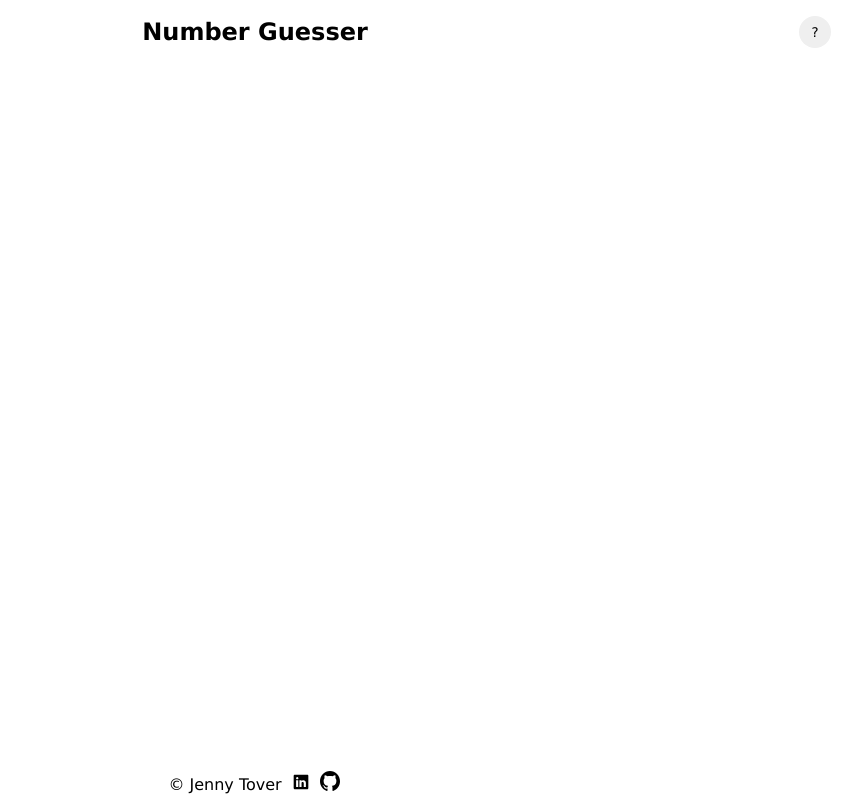
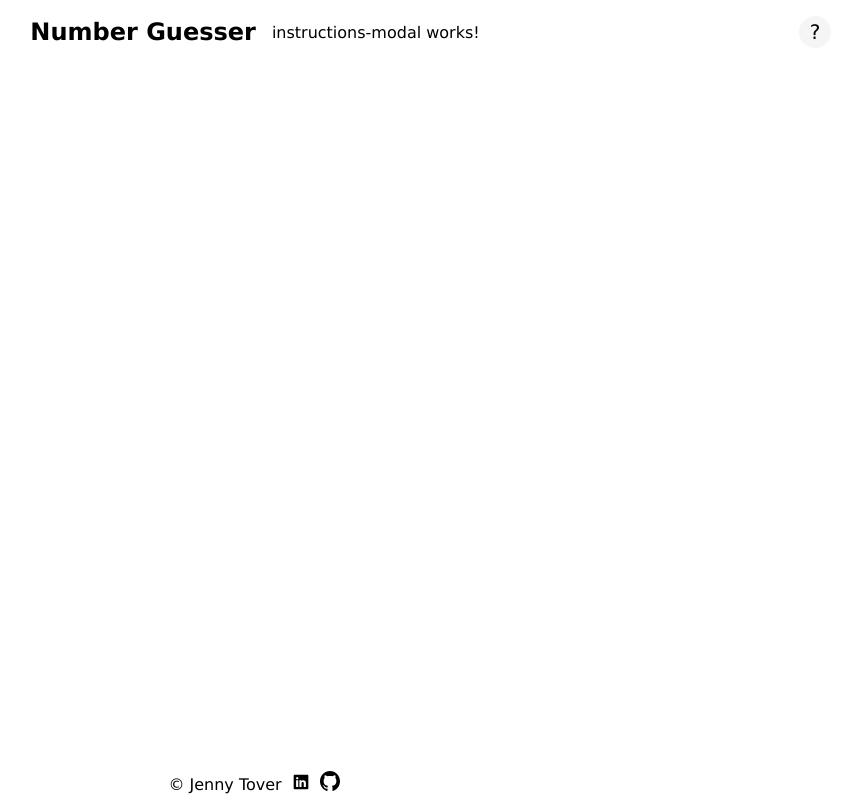
Before and after one commit to JennyLottner/NumberGuesser, an Angular app: page / in a window 1280 px wide. Both pictures are taken after a click on the button "instructions". Shown: the whole page, without its empty margins (385-1247 px from the left). Built offline with nearby package versions, Linux system fonts and the light colour scheme.

Commit message:
Add instructions modal to header html and styling

```diff
--- a/src/app/cmps/app-header/app-header.component.html
+++ b/src/app/cmps/app-header/app-header.component.html
@@ -1,4 +1,6 @@
 <header class="flex center">
   <h1>Number Guesser</h1>
-  <button title="instructions">?</button>
+  <button title="instructions" (click)="toggleModal()">?</button>
+
+  <instructions-modal *ngIf="isInstructionsModal" (close)="toggleModal()" />
 </header>
--- a/src/app/cmps/app-header/app-header.component.scss
+++ b/src/app/cmps/app-header/app-header.component.scss
@@ -8,6 +8,7 @@ header {
   }
 
   button {
+    font-size: 1.25rem;
     border-radius: 50%;
     width: 2rem;
   }
--- a/src/style/base.scss
+++ b/src/style/base.scss
@@ -16,6 +16,7 @@ button {
     height: 2rem;
     border: none;
     border-radius: 4px;
+    background-color: rgba(240, 238, 238, 0.616);
 
     display: flex;
     justify-content: center;
@@ -43,8 +44,13 @@ ul {
     list-style-type: none;
 }
 
+ol {
+    padding: 0 0 0 0.25rem;
+    margin: 0.5rem 0 0 1rem;
+}
+
 li {
-    list-style-type: none;
+    padding: 0;
 }
 
 input {
```
Lines whose indentation alone changed are shown as unchanged.
